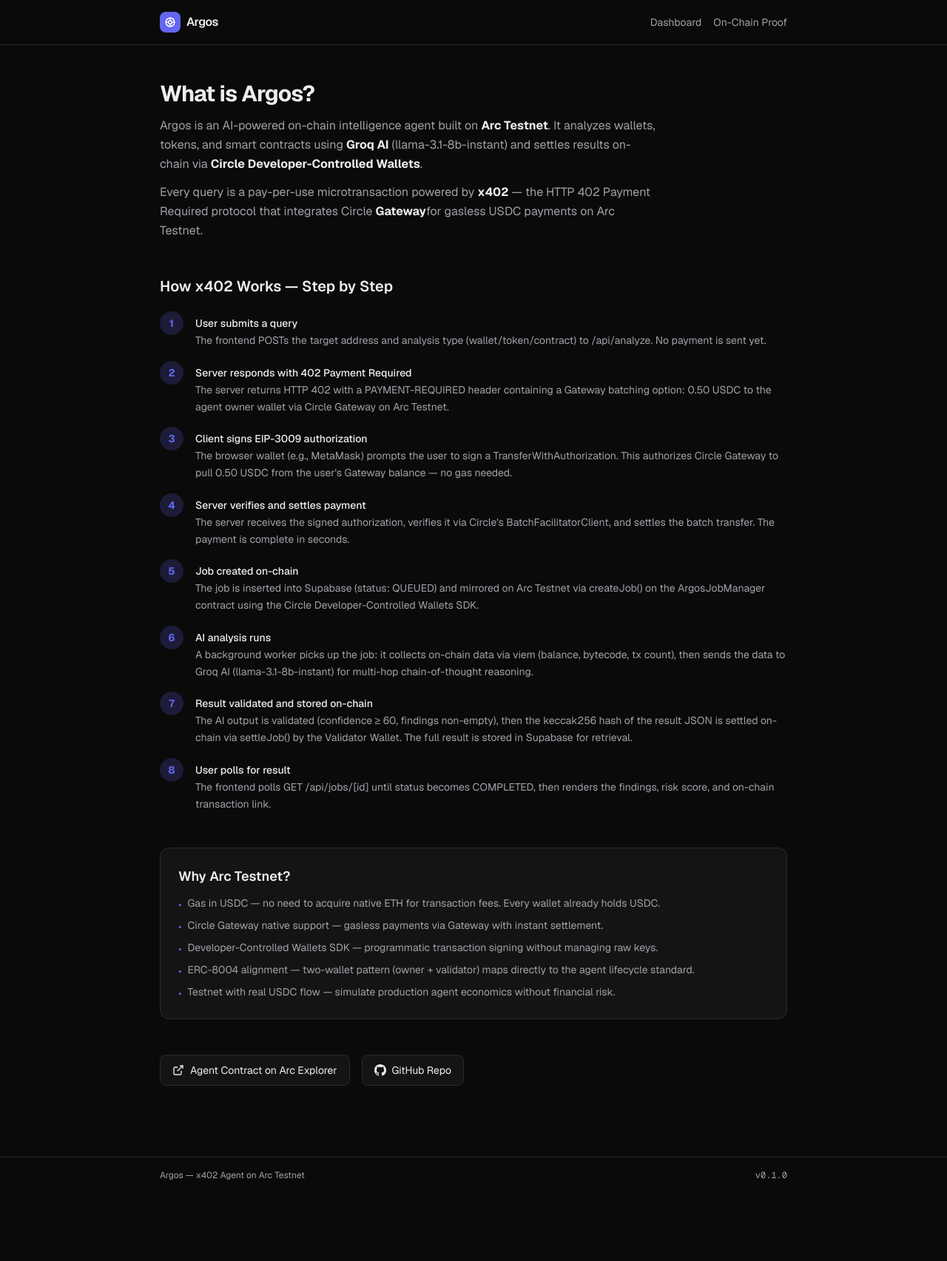
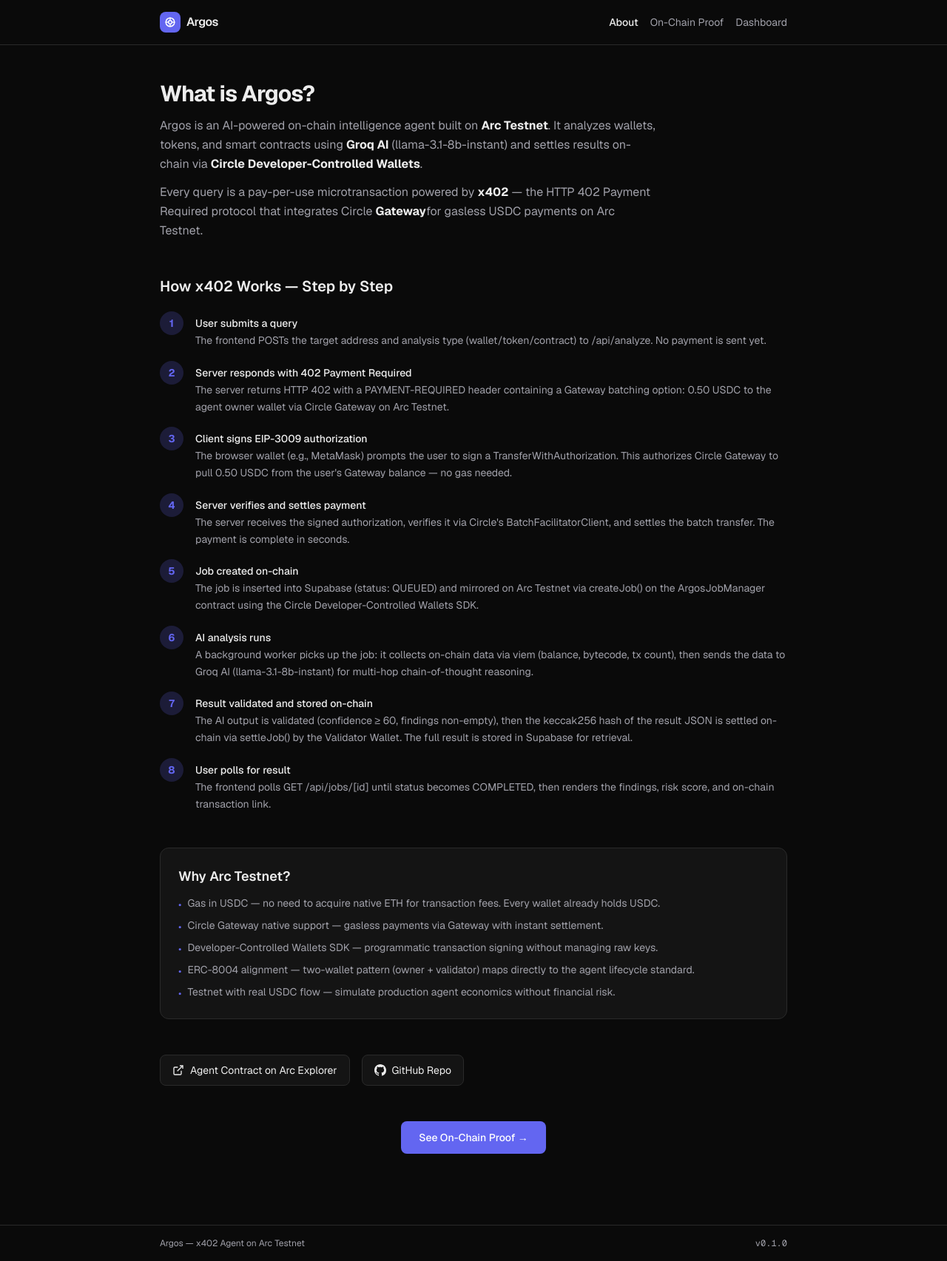
Before and after one commit to 0xdirosa/argos, a Next.js app: page /about in a window 1280 px wide. Shown: the whole page at 74% size. Before the commit the page ends 1613 px from the top, so only its background shows below. Built offline with nearby package versions, Linux system fonts and the light colour scheme.

Commit message:
nav: strategic order About→Proof→Dashboard + CTAs between pages

```diff
--- a/app/about/page.tsx
+++ b/app/about/page.tsx
@@ -16,8 +16,9 @@
             <span className="font-semibold text-base tracking-tight">Argos</span>
           </Link>
           <nav className="flex items-center gap-4 text-sm">
+            <span className="text-foreground font-medium">About</span>
+            <Link href="/proof" className="text-muted hover:text-foreground transition-colors">On-Chain Proof</Link>
             <Link href="/" className="text-muted hover:text-foreground transition-colors">Dashboard</Link>
-            <Link href="/proof" className="text-muted hover:text-foreground transition-colors">On-Chain Proof</Link>
           </nav>
         </div>
       </header>
@@ -78,6 +79,15 @@
             GitHub Repo
           </a>
         </section>
+
+        <div className="text-center">
+          <Link
+            href="/proof"
+            className="inline-flex items-center gap-2 bg-accent hover:bg-accent-hover text-white font-medium rounded-lg px-6 py-3 text-sm transition-all duration-300 hover:scale-105"
+          >
+            See On-Chain Proof →
+          </Link>
+        </div>
       </main>
 
       <footer className="border-t border-border py-4 mt-12">
--- a/app/page.tsx
+++ b/app/page.tsx
@@ -58,9 +58,16 @@
             <div>
               <span className="font-bold text-base tracking-tight text-foreground">Argos</span>
               <span className="text-[10px] text-muted ml-2 font-mono">x402 Agent</span>
+              </div>
+              <div className="mt-6 text-center">
+                <a href="/about" className="text-xs text-accent hover:text-accent-hover transition-colors">
+                  Learn more about Argos →
+                </a>
+              </div>
             </div>
-          </div>
           <nav className="flex items-center gap-3">
+            <a href="/about" className="text-xs text-muted hover:text-foreground transition-colors hidden sm:inline">About</a>
+            <a href="/proof" className="text-xs text-muted hover:text-foreground transition-colors hidden sm:inline">On-Chain Proof</a>
             <span className="text-xs text-muted hidden sm:inline">Arc Testnet</span>
             <span className="w-1.5 h-1.5 rounded-full bg-success animate-[pulse-dot_2s_ease-in-out_infinite]" />
           </nav>
--- a/app/proof/page.tsx
+++ b/app/proof/page.tsx
@@ -44,8 +44,9 @@
             <span className="font-semibold text-base tracking-tight">Argos</span>
           </Link>
           <nav className="flex items-center gap-4 text-sm">
+            <Link href="/about" className="text-muted hover:text-foreground transition-colors">About</Link>
+            <span className="text-foreground font-medium">On-Chain Proof</span>
             <Link href="/" className="text-muted hover:text-foreground transition-colors">Dashboard</Link>
-            <Link href="/about" className="text-muted hover:text-foreground transition-colors">About</Link>
           </nav>
         </div>
       </header>
@@ -130,6 +131,15 @@
             Validator: <span className="font-mono">0xfef84f...8886e</span>
           </p>
         </div>
+
+        <div className="text-center mt-8">
+          <Link
+            href="/"
+            className="inline-flex items-center gap-2 bg-gradient-to-r from-accent to-purple-500 hover:from-accent-hover hover:to-purple-400 text-white font-medium rounded-lg px-6 py-3 text-sm transition-all duration-300 hover:scale-105 shadow-lg shadow-accent/20"
+          >
+            Try Live Demo →
+          </Link>
+        </div>
       </main>
 
       <footer className="border-t border-border py-4 mt-12">
```
